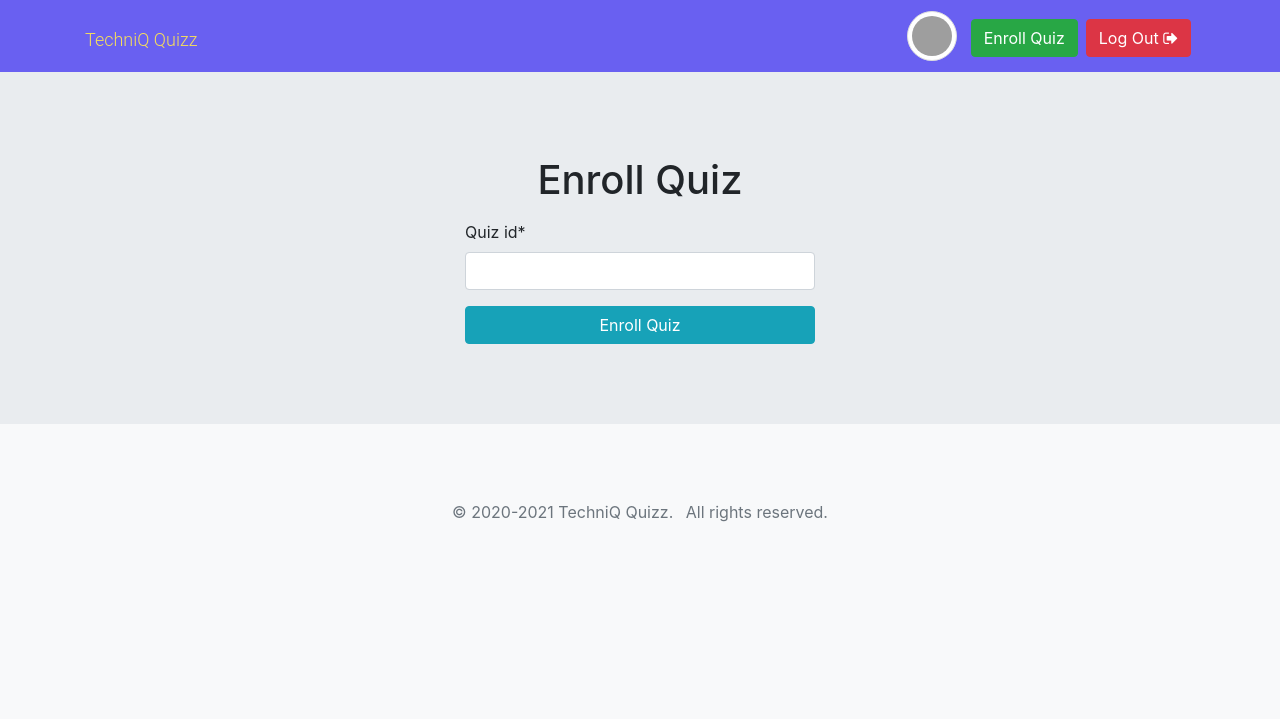
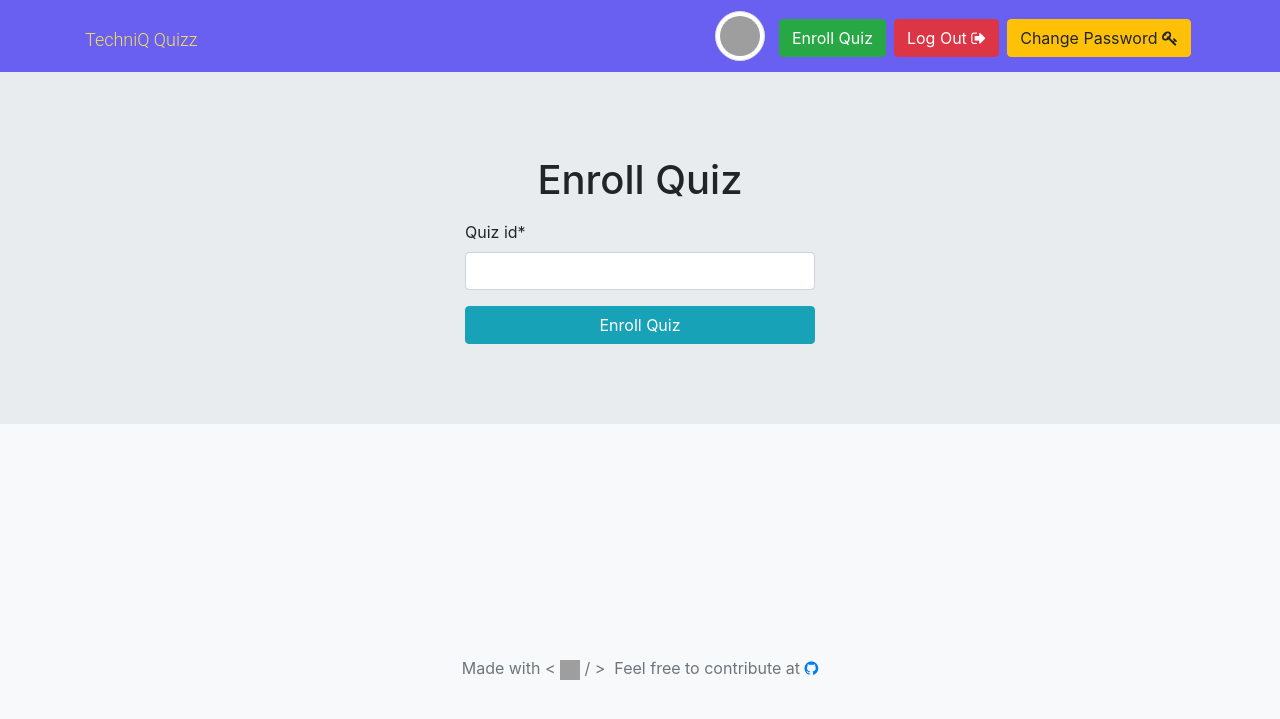
Before and after one commit to kundanranka/quiz, a Django app: page /enroll/ in a window 1280 px wide. Shown: the top 719 px of the page. Run offline with Django 3.2, Linux system fonts and the light colour scheme; the visitor is signed in with stand-in values (Sample User, id 1); some libraries are stand-ins or nearby versions; grey boxes are pictures that could not be loaded.

Commit message:
changed footer and added chnage password

```diff
--- a/buzzquiz/quiz/urls.py
+++ b/buzzquiz/quiz/urls.py
@@ -20,5 +20,6 @@ urlpatterns = [
     path('quiz/<slug:quiz>/mock/',views.mock),
     path('quiz/<slug:quiz>/answer-key/',views.answer_key),
     path('quiz/<slug:quiz>/analytics/',views.analytics),
+    url(r'^password/$', views.change_password, name='change_password'),
     url(r'^enroll/', views.RegQuizenroll, name='enroll'),
 ]
--- a/buzzquiz/quiz/views.py
+++ b/buzzquiz/quiz/views.py
@@ -93,14 +93,10 @@ def instructor_home(request):
         ).order_by("start_date")
     if filter == "upcoming":
         contex["upcoming"]["filter"] = True
-        contex["selected"] = queryset.filter(start_date__gt=now).order_by(
-            "start_date"
-        )
+        contex["selected"] = queryset.filter(start_date__gt=now).order_by("start_date")
     if filter == "completed":
         contex["completed"]["filter"] = True
-        contex["selected"] = queryset.filter(end_date__lt=now).order_by(
-            "start_date"
-        )
+        contex["selected"] = queryset.filter(end_date__lt=now).order_by("start_date")
 
     return render(request, "quiz/instructor_home.html", context=contex)
 
@@ -117,7 +113,12 @@ def login_view(request):
         email = form.cleaned_data.get("email")
         password = form.cleaned_data.get("password")
         user = authenticate(email=email, password=password)
+        flag = False
+        if user.last_login is None:
+            flag = True
         login(request, user)
+        if flag:
+            return redirect("/password")
         if request.GET.get("next", None):
             return redirect(request.GET["next"])
         return redirect("/user-home")
@@ -163,7 +164,9 @@ def RegQuizenroll(request):
     if request.method == "POST":
         form = RegQuizenrolls(request.user, request.POST)
         if form.is_valid():
-            QuizEnroll.objects.get_or_create(quiz_id=Quiz(id=request.POST["quiz_id"]), student_id=request.user)
+            QuizEnroll.objects.get_or_create(
+                quiz_id=Quiz(id=request.POST["quiz_id"]), student_id=request.user
+            )
             return redirect("/")
     else:
         form = RegQuizenrolls(request.user)
@@ -213,26 +216,25 @@ def quiz(request, quiz):
         for option in Options.objects.filter(id__in=keys):
             # if len(Answers.objects.filter(question=option.question)) == 0:
             flag = 1
-            Answers(
-                question=option.question, option=option, user=request.user
-            ).save()
+            Answers(question=option.question, option=option, user=request.user).save()
         if flag == 0:
             Answers(question=question, option=None, user=request.user).save()
     selected_quiz = Quiz.objects.get(id=quiz)
     answered = [
-        x.question.id for x in Answers.objects.filter(question__quiz=selected_quiz,user=request.user)
+        x.question.id
+        for x in Answers.objects.filter(question__quiz=selected_quiz, user=request.user)
     ]
     questions = Questions.objects.filter(quiz=selected_quiz, mock=False).exclude(
         id__in=answered
     )
-    question_to_attend = questions.order_by('?').first()
+    question_to_attend = questions.order_by("?").first()
     if question_to_attend == None:
         calculate_mark(request.user, selected_quiz)
         QuizEnroll.objects.filter(
             student_id=request.user, quiz_id=selected_quiz
         ).update(attended=True)
         return redirect("/")
-    options = Options.objects.filter(question=question_to_attend).order_by('?')
+    options = Options.objects.filter(question=question_to_attend).order_by("?")
     return render(
         request,
         "quiz/attend_quiz.html",
@@ -265,11 +267,11 @@ def mock(request, quiz):
     questions = Questions.objects.filter(quiz=selected_quiz, mock=True).exclude(
         id__in=answered
     )
-    question_to_attend = questions.order_by('?').first()
+    question_to_attend = questions.order_by("?").first()
     if question_to_attend == None:
         Answers.objects.filter(question__id__in=answered, user=request.user).delete()
         return redirect("/")
-    options = Options.objects.filter(question=question_to_attend).order_by('?')
+    options = Options.objects.filter(question=question_to_attend).order_by("?")
     return render(
         request,
         "quiz/attend_quiz.html",
@@ -287,28 +289,49 @@ def answer_key(request, quiz):
     for question in questions:
         options = Options.objects.filter(question=question)
         context["questions"].append({"question": question, "options": options})
-    if request.GET.get("user",None) == None:
+    if request.GET.get("user", None) == None:
         context["userid"] = request.user.email
     else:
         if request.user.is_instructor == True:
-            context["userid"] = request.GET.get("user",None)
+            context["userid"] = request.GET.get("user", None)
         else:
             context["userid"] = request.user.email
     return render(request, "quiz/answer_key.html", context=context)
 
+
 @login_required()
 @user_passes_test(lambda user: user.is_instructor, login_url="/user-home")
-def analytics(request,quiz):
+def analytics(request, quiz):
     selected_quiz = Quiz.objects.get(id=quiz)
     students = QuizEnroll.objects.filter(quiz_id=selected_quiz)
-    total_mark =0
-    for Question in Questions.objects.filter(quiz=selected_quiz,mock=False):
+    total_mark = 0
+    for Question in Questions.objects.filter(quiz=selected_quiz, mock=False):
         total_mark += Question.mark
     context = {
         "attened": students.filter(attended=True).count(),
         "not_attened": students.filter(attended=False).count(),
-        "quiz" : selected_quiz,
-        "enrollments" : students,
-        "total_marks" : total_mark,
+        "quiz": selected_quiz,
+        "enrollments": students,
+        "total_marks": total_mark,
     }
     return render(request, "quiz/analytics.html", context=context)
+
+
+from django.contrib import messages
+from django.contrib.auth import update_session_auth_hash
+from django.contrib.auth.forms import PasswordChangeForm
+
+
+def change_password(request):
+    if request.method == "POST":
+        form = PasswordChangeForm(request.user, request.POST)
+        if form.is_valid():
+            user = form.save()
+            update_session_auth_hash(request, user)  # Important!
+            messages.success(request, "Your password was successfully updated!")
+            return redirect("/login")
+        else:
+            messages.error(request, "Please correct the error below.")
+    else:
+        form = PasswordChangeForm(request.user)
+    return render(request, "quiz/change_password.html", {"form": form,"title":"Change Password"})
--- a/buzzquiz/templates/base.html
+++ b/buzzquiz/templates/base.html
@@ -48,19 +48,29 @@
                         aria-hidden="true"></i></a> {% else %} <a href="{% url 'quiz:enroll' %}" class="btn btn-success mt-1 mx-1">Enroll Quiz<i class="" aria-hidden="true"></i></a> {% endif %}
 
                 <a href="{% url 'quiz:logout' %}" class="btn btn-danger mt-1 mx-1">Log Out <i class="fa fa-sign-out"
-                        aria-hidden="true"></i></a> {% endif %}
+                        aria-hidden="true"></i></a> {% endif %} {% if request.user.is_authenticated %}
+                <a href="{% url 'quiz:change_password' %}" class="btn btn-warning mt-1 mx-1">Change Password <i class="fa fa-key"
+                            aria-hidden="true"></i></a> {% endif %}
             </div>
         </div>
 
     </nav>
-
-    {% block content %} {% endblock content %}
+    <div style="min-height: 70vh;">
+        {% block content %} {% endblock content %}
+    </div>
     <footer class="bg-light text-muted py-0">
-        <div class="container py-4">
-            <ul class="list-inline mb-0 text-center">
-                <li class="list-inline-item">&copy; 2020-2021 TechniQ Quizz.</li>
-                <li class="list-inline-item">All rights reserved.</li>
-            </ul>
+        <div class="container py-4 d-flex justify-content-center">
+            <p class="footer-heart">
+                Made with &lt;
+                <g-emoji class="g-emoji" alias="heart" fallback-src="https://github.githubassets.com/images/icons/emoji/unicode/2764.png">
+                    <img class="emoji" alt="heart" height="20" width="20" src="https://github.githubassets.com/images/icons/emoji/unicode/2764.png"></g-emoji> / &gt;</a>
+            </p>
+            &nbsp;&nbsp;
+            <p>
+                Feel free to contribute at
+                <a href="https://github.com/kundanranka/quiz" target="blank"><i class="fa fa-github"></i>
+                </a>
+            </p>
         </div>
     </footer>
     <!-- jQuery first, then Bootstrap JS -->
```
Also changed, not shown: buzzquiz/templates/quiz/change_password.html (added, +17 -0 lines).
